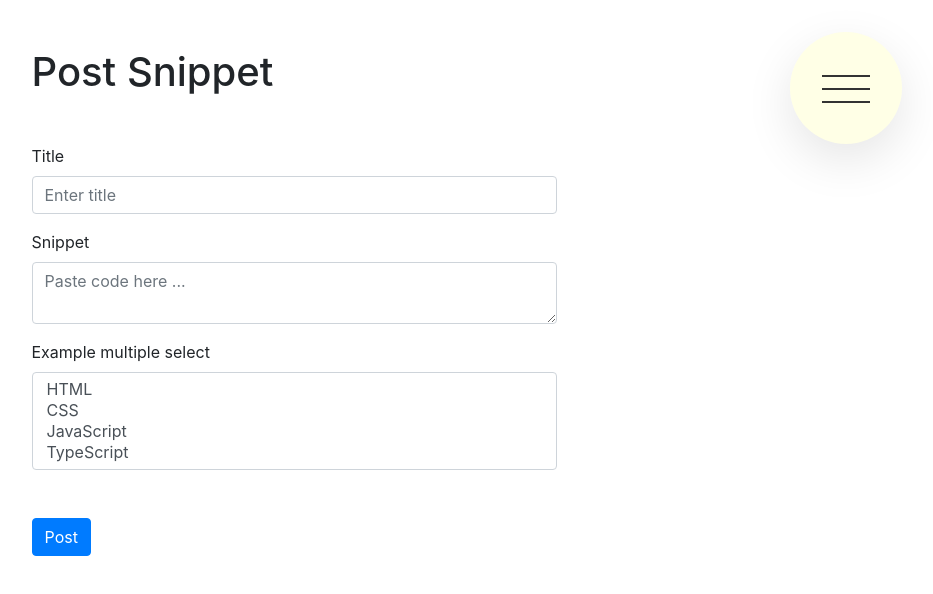
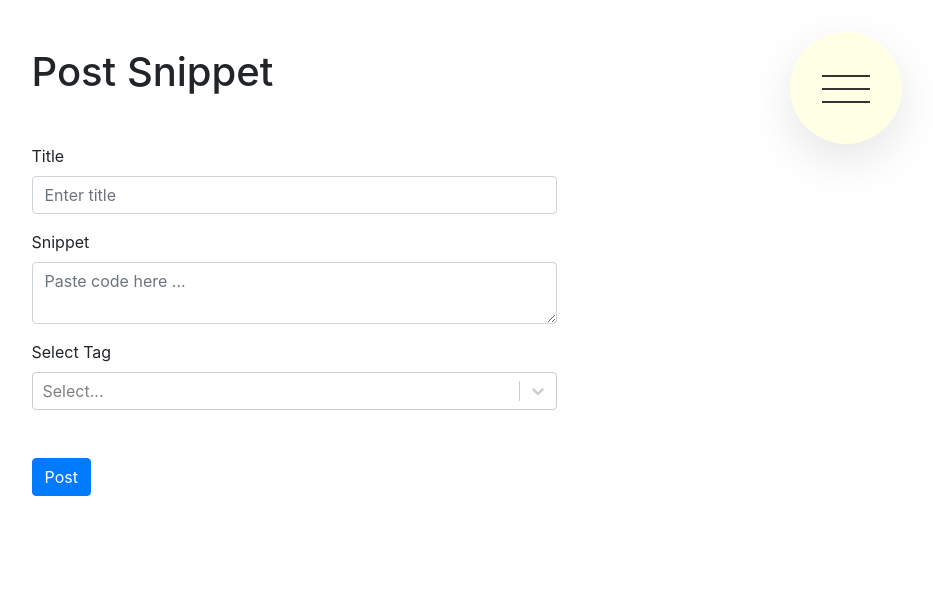
Before and after one commit to kazouki/group-project, a React (Create React App) app: page /inputform in a window 1280 px wide. Shown: the top 594 px of the page, without its empty margins (346-1279 px from the left). Built offline with nearby package versions, Linux system fonts and the light colour scheme; no server answers.

Commit message:
added multiselect to input form

```diff
--- a/package.json
+++ b/package.json
@@ -16,6 +16,7 @@
     "react-redux": "^7.2.0",
     "react-router-dom": "^5.1.2",
     "react-scripts": "3.4.0",
+    "react-select": "^3.1.0",
     "redux": "^4.0.5",
     "redux-thunk": "^2.3.0"
   },
--- a/src/components/InputForm/index.js
+++ b/src/components/InputForm/index.js
@@ -1,27 +1,41 @@
 import React, { useState } from "react";
+import Select from "react-select";
 import Form from "react-bootstrap/Form";
 import Container from "react-bootstrap/Container";
 import Button from "react-bootstrap/Button";
-import { useDispatch } from "react-redux";
+import { useDispatch, useSelector } from "react-redux";
 import { Col } from "react-bootstrap";
 import { newSnippet } from "../../store/snippet/actions";
+import { selectAllTags } from "../../store/tag/selectors";
 
 export default function InputForm() {
   const [title, setTitle] = useState("");
   const [snippet, setSnippet] = useState("");
-  const [tag, setTag] = useState("");
+  const [tag, setTag] = useState([]);
 
   const dispatch = useDispatch();
+  const tags = useSelector(selectAllTags);
+
+  const option =
+    tags &&
+    tags.tags.map((tag) => {
+      return { value: tag.id, label: tag.name };
+    });
+
+    const changeHandler = e => {
+      setTag({ tag: e ? e.map(x => x.value) : [] });
+    };
 
   function submitForm(event) {
     console.log("hi");
     event.preventDefault();
 
     dispatch(newSnippet(title, snippet, tag));
-    console.log("this is tag sent", tag)
+    console.log("this is tag sent", tag);
 
     setTitle("");
     setSnippet("");
+    setTag("");
   }
 
   return (
@@ -39,7 +53,6 @@ export default function InputForm() {
               required
             />
           </Form.Group>
-
           <Form.Group controlId="formBasicSnippet">
             <Form.Label>Snippet</Form.Label>
             <Form.Control
@@ -53,18 +66,16 @@ export default function InputForm() {
           </Form.Group>
 
           <Form.Group controlId="formBasicTags">
-          <Form.Label>Example multiple select</Form.Label>
-          <Form.Control
-            as="select"
-            multiple
-            value={tag}
-            onChange={(event) => setTag(event.target.value)}
-          >
-            <option value="1">HTML</option>
-            <option value="2">CSS</option>
-            <option value="3">JavaScript</option>
-            <option value="4">TypeScript</option>
-          </Form.Control>
+            <Form.Label>Select Tag</Form.Label>
+            <Select
+              isMulti
+              options={option}
+              name="tag"
+              // value={option?.filter(item => tag.includes(item.value))}
+              onChange={changeHandler}
+
+            />
+
           </Form.Group>
 
           <Form.Group className="mt-5">
@@ -74,7 +85,6 @@ export default function InputForm() {
           </Form.Group>
         </Form>
       </Container>
-
     </div>
   );
 }
```
Also changed, not shown: 1 other file (tests, documents, lock files or other folders). Lines whose indentation alone changed are shown as unchanged.
